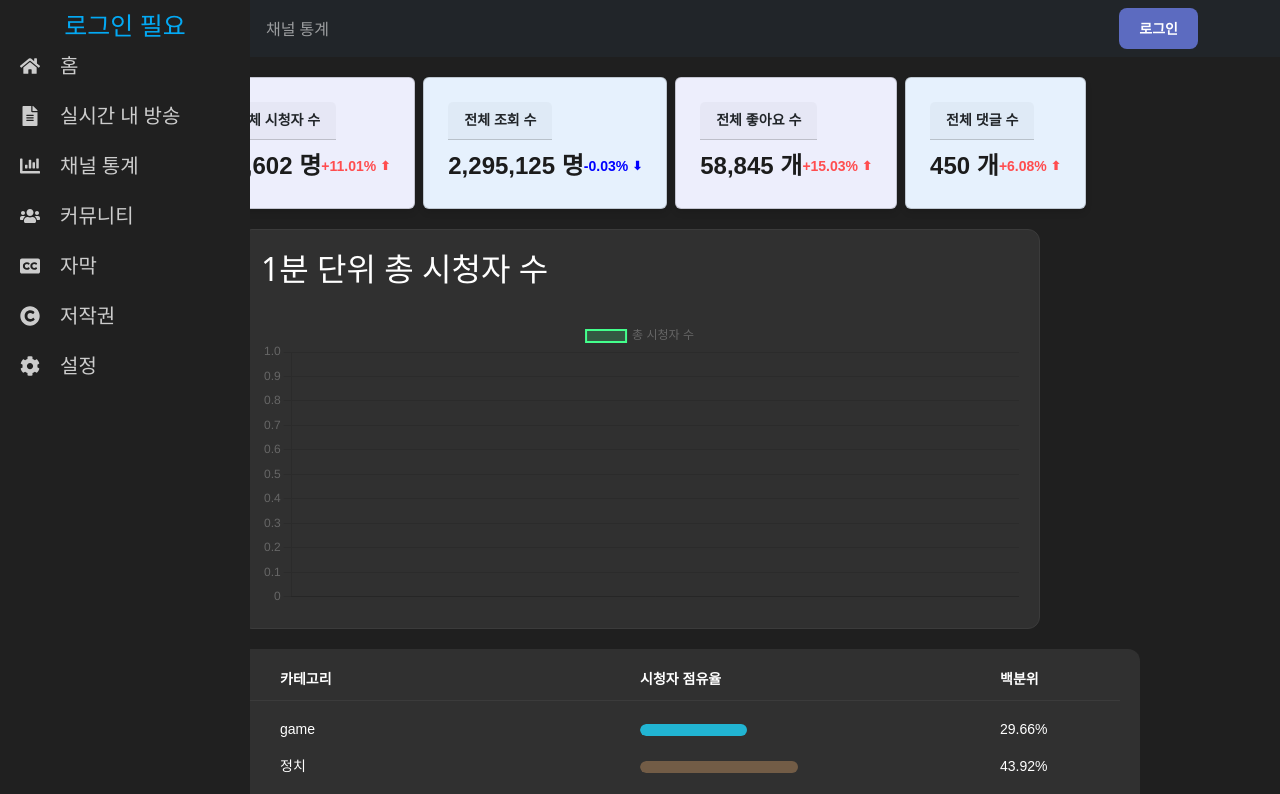
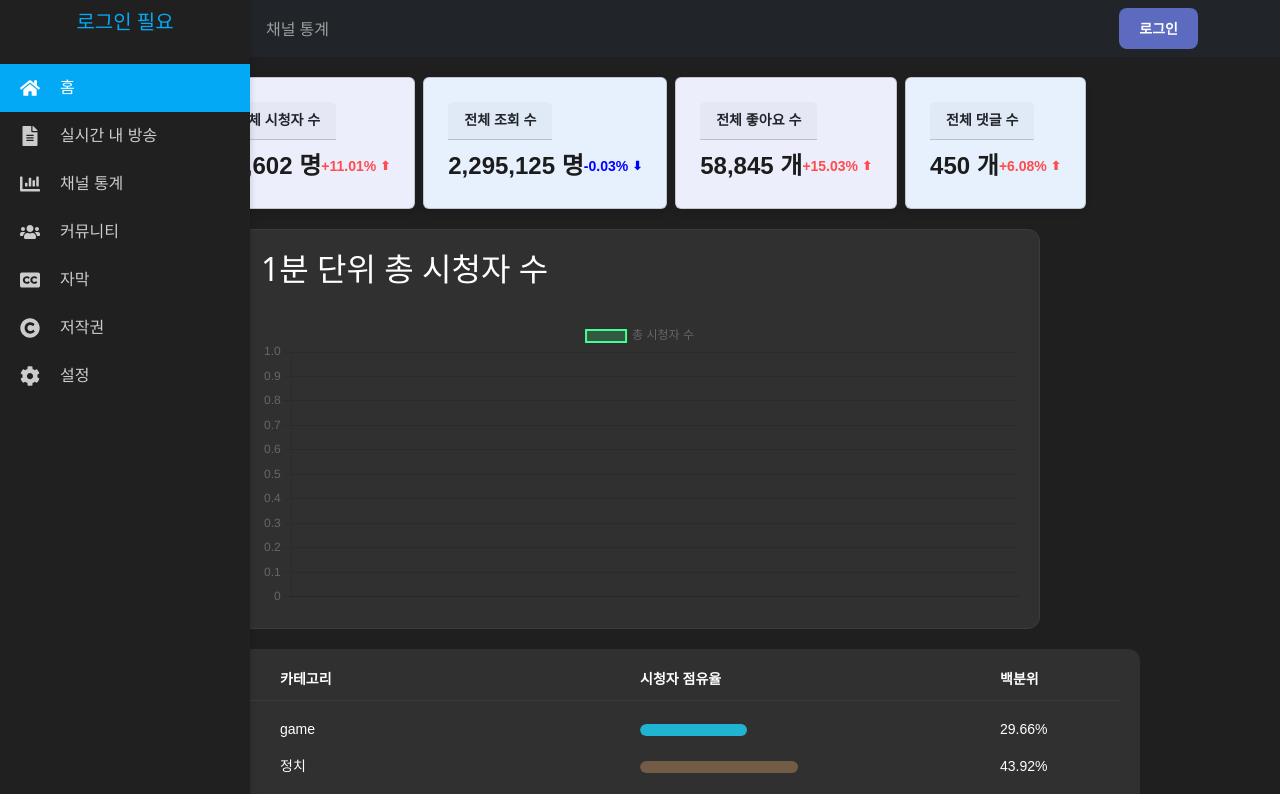
Before and after one commit to SK-Control-system/Front_React, a React (Create React App) app: page / in a window 1280 px wide. Shown: the top 794 px of the page. Built offline with nearby package versions, Linux system fonts and the light colour scheme; no server answers.

Commit message:
사이드 바 구조 일부 변경 및 CSS 개선사항 적용
재정렬되는 문제와 스타일 일관성 개선

```diff
--- a/src/component/ShareComponent/SideBar.css
+++ b/src/component/ShareComponent/SideBar.css
@@ -1,3 +1,5 @@
+/* SideBar.css */
+
 .sidebar {
   width: 60px;
   background-color: #202020;
@@ -9,71 +11,140 @@
   left: 0;
   height: 100vh;
   z-index: 100;
-  padding: 10px;
+  padding: 10px 0;
   text-align: center;
+  display: flex;
+  flex-direction: column;
+  align-items: center;
+  box-shadow: 2px 0 5px rgba(0, 0, 0, 0.1);
 }
 
 .sidebar.expanded {
   width: 250px;
 }
 
+.channel-name {
+  font-size: 20px;
+  margin-bottom: 30px;
+  color: #03a9f4;
+  display: none;
+  transition: opacity 0.3s ease;
+}
+
+.sidebar.expanded .channel-name {
+  display: block;
+  opacity: 1;
+}
+
 .menu {
   list-style: none;
   padding: 0;
+  width: 100%;
 }
 
 .menu li {
-  display: flex;
-  align-items: center;
-  gap: 10px; /* 아이콘과 텍스트 간 간격 */
-
-  padding: 10px;
-  font-size: 20px;
-  cursor: pointer;
+  width: 100%;
 }
 
 .menu li a {
+  display: flex;
+  align-items: center;
+  padding: 12px 20px;
   color: #cccccc;
   text-decoration: none;
-  display: flex;
-  align-items: center;
+  transition: background-color 0.3s ease, color 0.3s ease;
+  width: 100%;
+  box-sizing: border-box;
 }
 
 .menu li a:hover {
+  background-color: #333333;
   color: #fff;
 }
 
-.menu li:hover {
-  background-color: #333333;
+.menu li a .menu-icon {
+  font-size: 20px;
+  min-width: 20px;
 }
 
-.menu li.active {
+.menu-text {
+  margin-left: 20px;
+  font-family: "NanumSquare Neo OTF", sans-serif;
+  white-space: nowrap;
+  opacity: 0;
+  transition: opacity 0.3s ease;
+}
+
+.sidebar.expanded .menu-text {
+  opacity: 1;
+}
+
+.menu li a.active {
   background-color: #03a9f4;
   color: #fff;
 }
 
-.menu-text{
-  font-family: "NanumSquare Neo OTF"
-
+.ranking-controls {
+  display: flex;
+  gap: 12px;
+  align-items: center;
 }
 
-.menu li .menu-text {
-  display: none; /* 기본적으로 텍스트 숨기기 */
+.search-input {
+  padding: 8px 16px;
+  border-radius: 8px;
+  border: none;
+  outline: none;
+  font-size: 14px;
+  color: #303030;
+  background: #f5f5f5;
+  width: 200px;
+  transition: width 0.3s ease, opacity 0.3s ease;
 }
 
-.sidebar.expanded .menu li .menu-text {
-  display: inline; /* 확장 상태에서는 텍스트 표시 */
-  margin-left: 20px;
+.sidebar.collapsed .search-input {
+  width: 0;
+  padding: 0;
+  opacity: 0;
 }
 
-.channel-name {
-  font-size: 25px;
-  margin-bottom: 20px;
-  color: #03a9f4;
-  display: none;
-
+.search-button {
+  background: #5c5ce0;
+  color: #fff;
+  padding: 8px 12px;
+  border: none;
+  border-radius: 8px;
+  cursor: pointer;
+  transition: background 0.3s ease;
 }
 
-.sidebar.expanded .channel-name{
-  display: inline;
+.search-button:hover {
+  background: #4545d1;
 }
+
+.date-filter {
+  background: #444;
+  padding: 8px 12px;
+  border-radius: 8px;
+  display: flex;
+  align-items: center;
+  gap: 8px;
+  color: #ddd;
+  cursor: pointer;
+  transition: background 0.3s ease;
+}
+
+.date-filter:hover {
+  background: #555;
+}
+
+/* Hover 애니메이션과 클릭 가능한 느낌 추가 */
+.ranking-row {
+  transition: background-color 0.3s, transform 0.3s;
+  cursor: pointer; /* 클릭 가능한 커서 */
+}
+
+.ranking-row:hover {
+  background-color: #444444; /* 호버 시 배경색 변경 */
+  transform: translateY(-2px); /* 약간 위로 이동 */
+}
--- a/src/component/ShareComponent/SideBar.js
+++ b/src/component/ShareComponent/SideBar.js
@@ -1,12 +1,21 @@
 import React, { useState } from "react";
-import { Link } from "react-router-dom";
-import { FaHome, FaFileAlt, FaChartBar, FaUsers, FaClosedCaptioning, FaCopyright, FaCog } from "react-icons/fa";
+import { Link, useLocation } from "react-router-dom";
+import {
+  FaHome,
+  FaFileAlt,
+  FaChartBar,
+  FaUsers,
+  FaClosedCaptioning,
+  FaCopyright,
+  FaCog
+} from "react-icons/fa";
 import "./SideBar.css";
 import { useUser } from "../../provider/UserContext";
 
 const SideBar = () => {
   const [isExpanded, setIsExpanded] = useState(false);
   const { userName } = useUser(); // Google 사용자 이름 가져오기
+  const location = useLocation(); // 현재 경로 가져오기
 
   return (
     <div
@@ -14,47 +23,75 @@ const SideBar = () => {
       onMouseEnter={() => setIsExpanded(true)}
       onMouseLeave={() => setIsExpanded(false)}
     >
-       <h2 className="channel-name">{userName || "로그인 필요"}</h2> {/* 사용자 이름 표시 */}
+      <h2 className="channel-name">{userName || "로그인 필요"}</h2> {/* 사용자 이름 표시 */}
       <ul className="menu">
         <li>
-          <Link to="/">
-            <FaHome />
+          <Link
+            to="/"
+            aria-label="홈"
+            className={location.pathname === "/" ? "active" : ""}
+          >
+            <FaHome className="menu-icon" />
             <span className="menu-text">홈</span>
           </Link>
         </li>
         <li>
-          <Link to="/analytics">
-            <FaFileAlt />
+          <Link
+            to="/analytics"
+            aria-label="실시간 내 방송"
+            className={location.pathname === "/analytics" ? "active" : ""}
+          >
+            <FaFileAlt className="menu-icon" />
             <span className="menu-text">실시간 내 방송</span>
           </Link>
         </li>
         <li>
-          <Link to="/channel">
-            <FaChartBar />
+          <Link
+            to="/channel"
+            aria-label="채널 통계"
+            className={location.pathname === "/channel" ? "active" : ""}
+          >
+            <FaChartBar className="menu-icon" />
             <span className="menu-text">채널 통계</span>
           </Link>
         </li>
         <li>
-          <Link to="/community">
-            <FaUsers />
+          <Link
+            to="/community"
+            aria-label="커뮤니티"
+            className={location.pathname === "/community" ? "active" : ""}
+          >
+            <FaUsers className="menu-icon" />
             <span className="menu-text">커뮤니티</span>
           </Link>
         </li>
         <li>
-          <Link to="/subtitles">
-            <FaClosedCaptioning />
+          <Link
+            to="/subtitles"
+            aria-label="자막"
+            className={location.pathname === "/subtitles" ? "active" : ""}
+          >
+            <FaClosedCaptioning className="menu-icon" />
             <span className="menu-text">자막</span>
           </Link>
         </li>
         <li>
-          <Link to="/copyright">
-            <FaCopyright />
+          <Link
+            to="/copyright"
+            aria-label="저작권"
+            className={location.pathname === "/copyright" ? "active" : ""}
+          >
+            <FaCopyright className="menu-icon" />
             <span className="menu-text">저작권</span>
           </Link>
         </li>
         <li>
-          <Link to="/settings">
-            <FaCog />
+          <Link
+            to="/settings"
+            aria-label="설정"
+            className={location.pathname === "/settings" ? "active" : ""}
+          >
+            <FaCog className="menu-icon" />
             <span className="menu-text">설정</span>
           </Link>
         </li>
```
